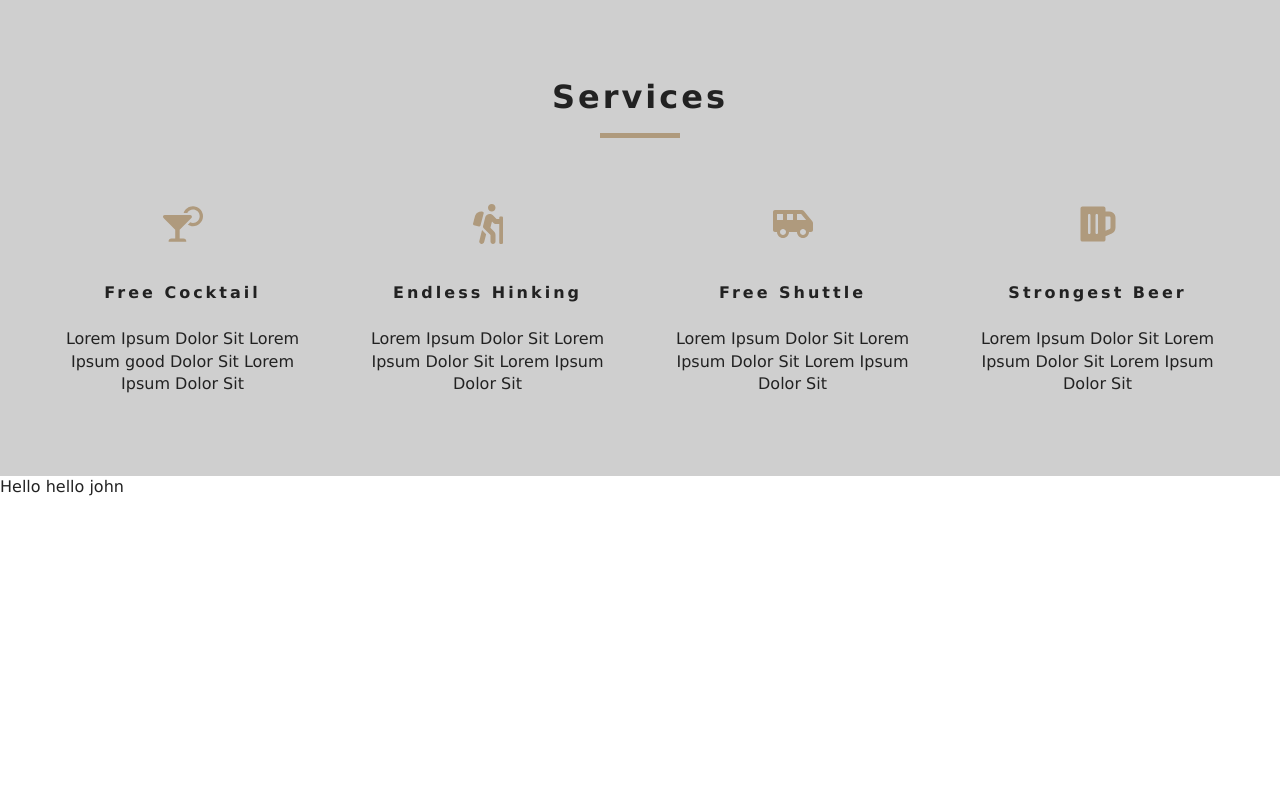
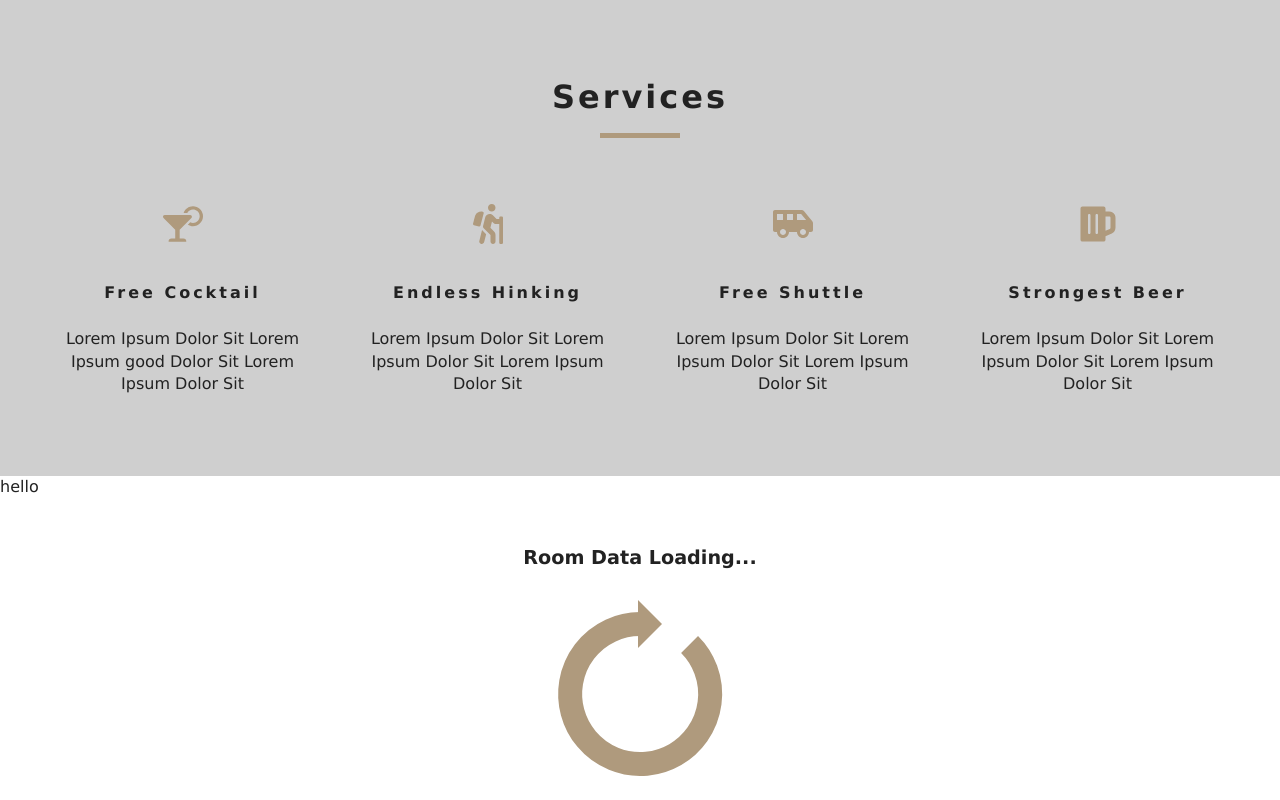
Before and after one commit to ateett12ue/React-Resort-App, a React (Create React App) app: page / in a window 1280 px wide. Shown: the part 803-1603 px from the top of the page. Before the commit the page ends 1301 px from the top, so only its background shows below. Built offline with nearby package versions, Linux system fonts and the light colour scheme.

Commit message:
Data set and Loading set

```diff
--- a/src/components/FeaturedRooms.js
+++ b/src/components/FeaturedRooms.js
@@ -1,13 +1,15 @@
 import React, { Component } from "react";
 import { RoomContext } from "../context";
+import Loading from "./Loading";
 export default class FeaturedRooms extends Component {
   static contextType = RoomContext;
   render() {
-    const { name, greeting } = this.context;
-
+    const { featuredRooms: rooms } = this.context;
+    console.log(rooms);
     return (
       <div>
-        Hello {greeting} {name}
+        hello
+        <Loading />
       </div>
     );
   }
--- /dev/null
+++ b/src/components/Loading.js
@@ -0,0 +1,11 @@
+import React from "react";
+import loadingGif from "../images/gif/loading-arrow.gif";
+
+export default function Loading() {
+  return (
+    <div className="loading">
+      <h4>room data loading...</h4>
+      <img src={loadingGif} alt="Loading gif" />
+    </div>
+  );
+}
--- a/src/context.js
+++ b/src/context.js
@@ -1,13 +1,38 @@
 import React, { Component } from "react";
+import items from "./data";
 
 const RoomContext = React.createContext();
 // <RoomContext.Provider value={'Hello'}
 
 class RoomProvider extends Component {
   state = {
-    greeting: "hello",
-    name: "john"
+    rooms: [],
+    sortedRooms: [],
+    featuredRooms: [],
+    loading: true
   };
+  //getData (for server)
+
+  componentDidMount() {
+    let rooms = this.formatData(items);
+    let featuredRooms = rooms.filter(room => room.featured === true);
+    this.setState({
+      rooms,
+      featuredRooms,
+      sortedRooms: rooms,
+      loading: false
+    });
+  }
+
+  formatData(items) {
+    let tempItems = items.map(item => {
+      let id = item.sys.id;
+      let images = item.fields.images.map(image => image.fields.file.url);
+      let room = { ...item.fields, images, id };
+      return room;
+    });
+    return tempItems;
+  }
 
   render() {
     return (
```
